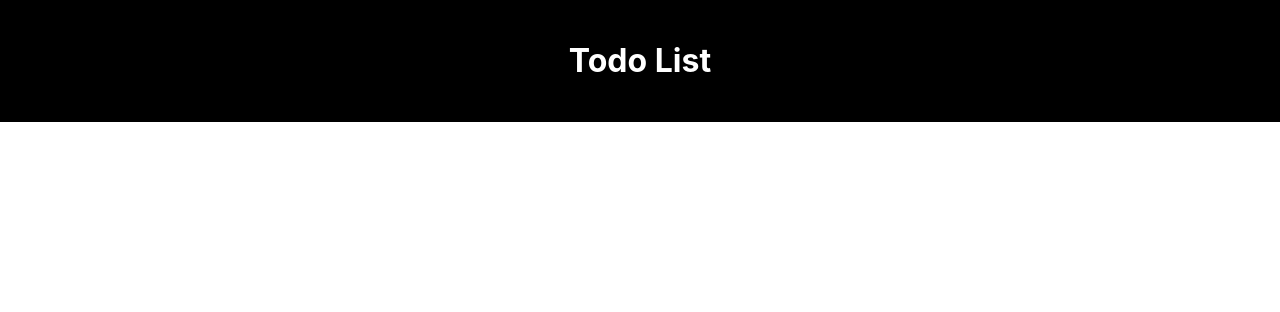
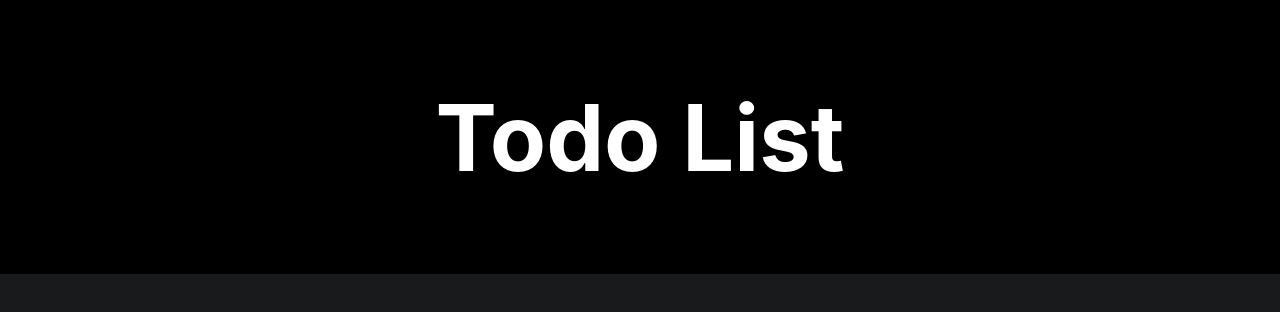
Before and after one commit to Bileq/TodoList, a React (Create React App) app: page / in a window 1280 px wide. Shown: the top 312 px of the page. Built offline with nearby package versions, Linux system fonts and the light colour scheme.

Commit message:
update header, change background color

```diff
--- a/src/App.css
+++ b/src/App.css
@@ -1,3 +1,4 @@
 .App {
   text-align: center;
+
 }
--- a/src/components/TodoItem.js
+++ b/src/components/TodoItem.js
@@ -1,9 +1,20 @@
-import React from 'react'
+import React, { Component } from 'react'
 
-export default function TodoItem() {
-    return (
-        <div>
+export class TodoItem extends Component {
+    render() {
+        return (
+            <div>
 
-        </div>
-    )
+            </div>
+        )
+    }
 }
+
+const itemStyle = {
+    color: '#fff'
+}
+
+const xStyle = {
+
+}
+export default TodoItem
--- a/src/components/TodoList.js
+++ b/src/components/TodoList.js
@@ -1,10 +1,14 @@
-import React from 'react'
+import React, { Component } from 'react'
 import TodoItem from './TodoItem'
 
-export default function TodoList() {
-    return (
-        <div>
-            <todoItem />
-        </div>
-    )
+export class TodoList extends Component {
+    render() {
+        return (
+            <div>
+
+            </div>
+        )
+    }
 }
+
+export default TodoList
--- a/src/components/layout/Header.js
+++ b/src/components/layout/Header.js
@@ -13,7 +13,8 @@ const headerStyle = {
     color: '#fff',
     backgroundColor: '#000',
     textAlign: 'center',
-    padding: '20px'
+    padding: '20px',
+    fontSize: '46px',
 
 }
 
--- a/src/index.css
+++ b/src/index.css
@@ -5,6 +5,7 @@ body {
     sans-serif;
   -webkit-font-smoothing: antialiased;
   -moz-osx-font-smoothing: grayscale;
+  background-color: #181a1b;
 }
 
 code {
```
Also changed, not shown: 1 other file (tests, documents, lock files or other folders).
